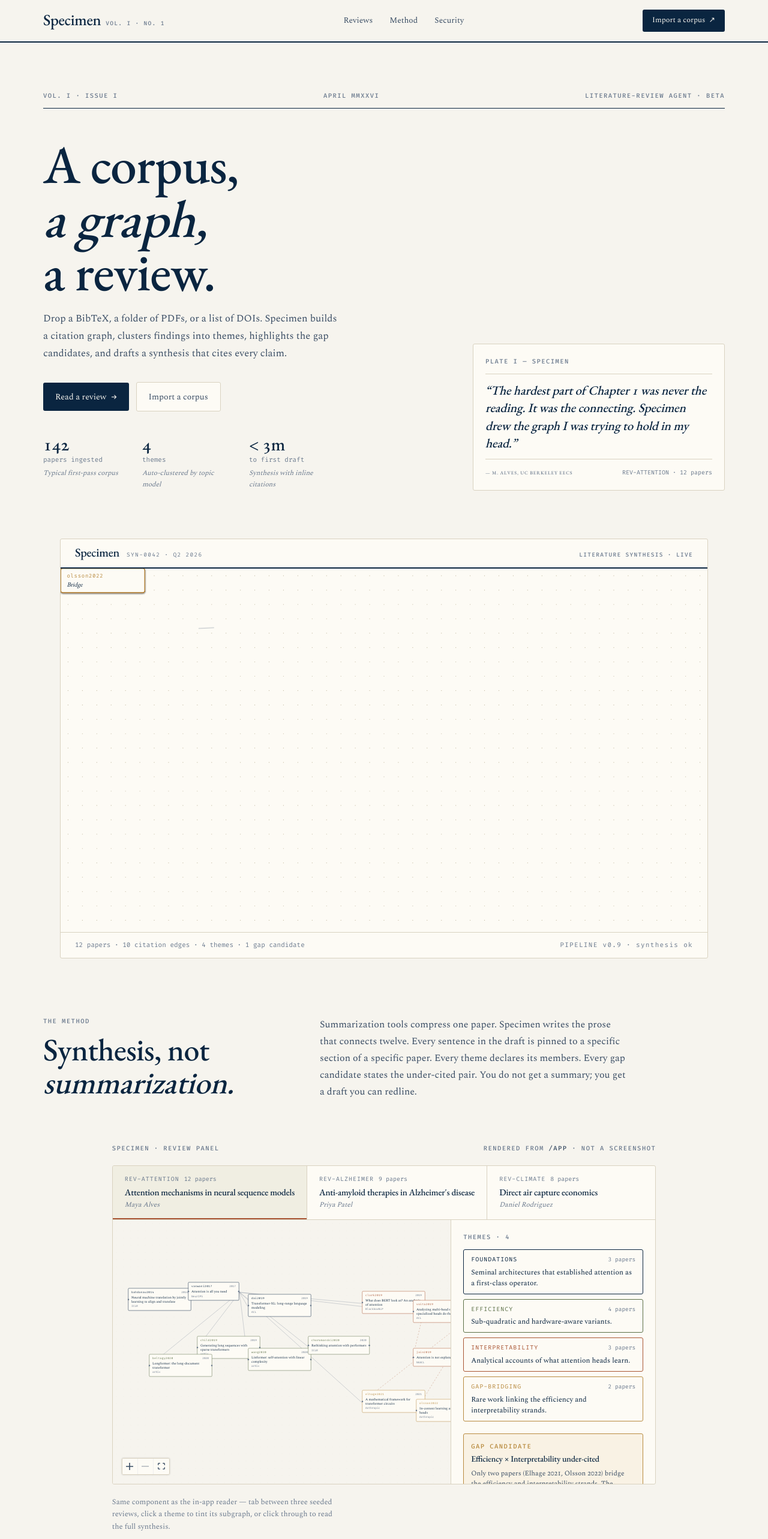
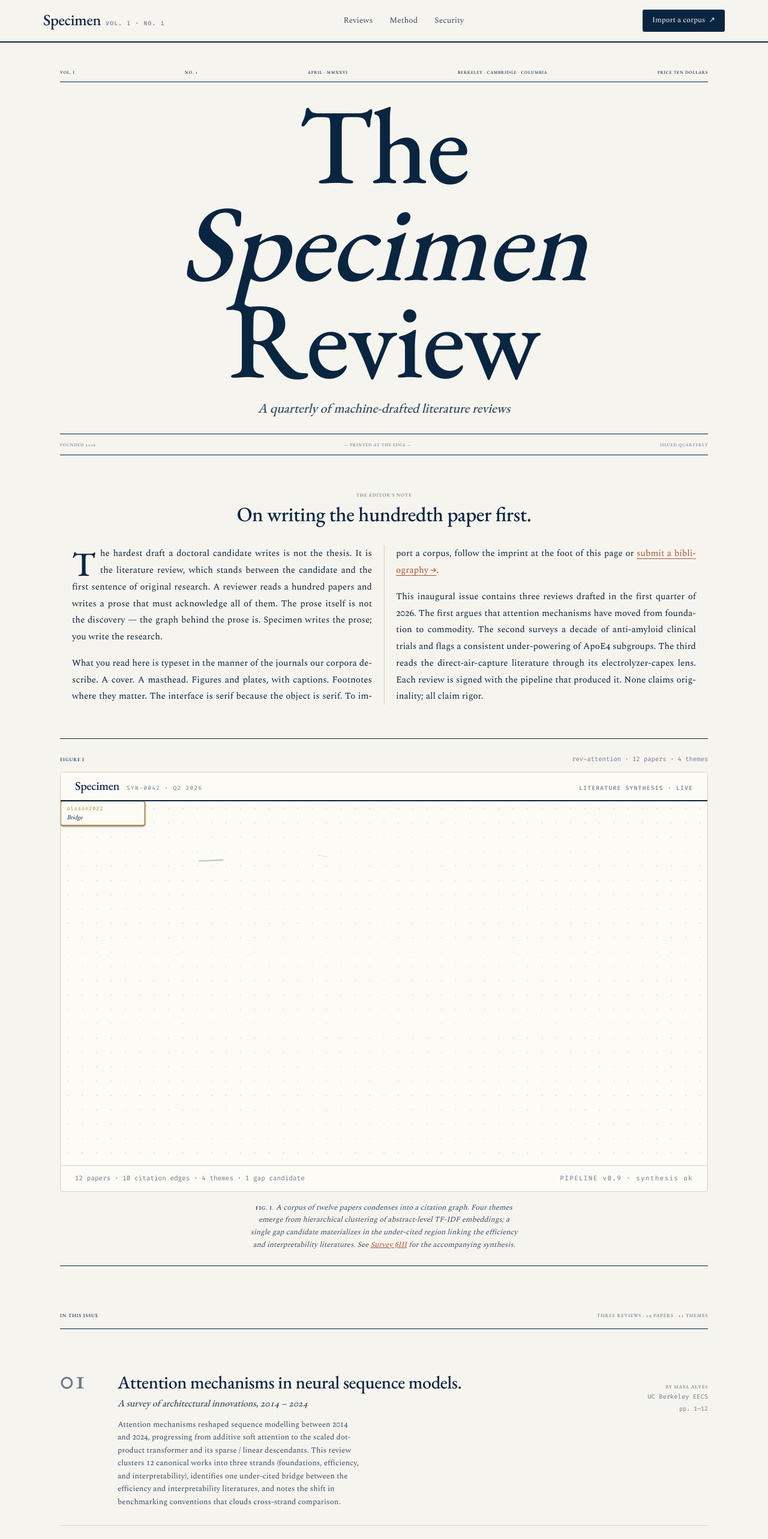
Before and after one commit to raymanaa/specimen, a Next.js app: page / in a window 1280 px wide. Shown: the top 2566 px of the page at 60% size. Built offline with nearby package versions, Linux system fonts and the light colour scheme.

Commit message:
Rebuild landing with distinct layout grammar
10 portfolio landings had converged on the same template (hero+testimonial+method+inline+pillars+CTA). Rebuilt specimen landing with a genuinely different grammar so layouts differ across the portfolio, not just content.

```diff
--- a/src/app/page.tsx
+++ b/src/app/page.tsx
@@ -5,135 +5,222 @@ import { MarketingNav } from "@/components/marketing-nav";
 import { ReviewPanel } from "@/components/review-panel";
 import { REVIEWS } from "@/lib/corpora";
 
+/**
+ * Specimen landing — full-page academic-journal cover.
+ *
+ * No split hero, no testimonial card, no pillars, no standard CTA
+ * bands. The whole landing reads as the front matter of a journal:
+ * masthead with VOL/NO, double-column editor's note with drop-cap,
+ * the hero diagram presented as FIGURE 1 with caption, an "in this
+ * issue" TOC, and an imprint/colophon as the closer.
+ */
 export default function Landing() {
+  const [headline, second, third] = REVIEWS;
+
   return (
     <div className="min-h-screen bg-paper text-ink flex flex-col">
       <MarketingNav />
 
-      <section className="mx-auto w-full max-w-[1200px] px-6 pt-14 md:px-8 md:pt-20">
-        <div className="flex items-baseline justify-between border-b border-ink pb-3">
-          <span className="label">VOL. I · ISSUE I</span>
-          <span className="label">APRIL MMXXVI</span>
-          <span className="label">LITERATURE-REVIEW AGENT · BETA</span>
-        </div>
-
-        <div className="mt-12 grid grid-cols-1 gap-12 md:grid-cols-[1.1fr_1fr] md:items-end md:gap-16">
-          <div>
-            <h1 className="display text-[56px] leading-[1.02] tracking-[-0.015em] text-ink md:text-[88px]">
-              A corpus,
+      {/* ───── MASTHEAD ───── */}
+      <section className="relative">
+        <div className="mx-auto max-w-[1160px] px-6 md:px-10 pt-10 pb-4">
+          <div className="flex items-baseline justify-between text-[10.5px] smallcaps border-b border-ink pb-2 tracking-[0.18em]">
+            <span>Vol. I</span>
+            <span>No. 1</span>
+            <span>April · MMXXVI</span>
+            <span className="hidden md:inline">Berkeley · Cambridge · Columbia</span>
+            <span>Price ten dollars</span>
+          </div>
+          <div className="mt-6 text-center">
+            <h1 className="display text-[96px] leading-[0.9] tracking-[-0.022em] text-ink md:text-[180px]">
+              The
               <br />
-              <span className="display-italic">a graph,</span>
+              <span className="display-italic">Specimen</span>
               <br />
-              <span className="display">a review.</span>
+              Review
             </h1>
-            <p className="mt-5 max-w-[60ch] leading-[1.75] text-[15px] text-ink-2 md:text-[16.5px]">
-              Drop a BibTeX, a folder of PDFs, or a list of DOIs. Specimen
-              builds a citation graph, clusters findings into themes,
-              highlights the gap candidates, and drafts a synthesis that
-              cites every claim.
+            <p className="mt-4 display-italic text-[19px] text-ink-2 md:text-[22px]">
+              A quarterly of machine-drafted literature reviews
             </p>
-            <div className="mt-8 flex flex-wrap items-center gap-3">
-              <Link
-                href="/app"
-                className="inline-flex items-center gap-2 bg-ink text-paper px-5 py-3 text-[14px] rounded-[3px] hover:bg-ink-2 transition-colors"
-              >
-                <span>Read a review</span>
-                <span aria-hidden>→</span>
-              </Link>
-              <Link
-                href="/app/new"
-                className="inline-flex items-center gap-2 border border-line bg-card px-5 py-3 text-[14px] text-ink-2 rounded-[3px] hover:border-line-2 hover:text-ink transition-colors"
-              >
-                Import a corpus
-              </Link>
-            </div>
-
-            <div className="mt-10 flex flex-wrap items-baseline gap-x-10 gap-y-3 text-[11.5px] text-ink-3">
-              <Stat value="142" unit="papers ingested" label="Typical first-pass corpus" />
-              <Stat value="4" unit="themes" label="Auto-clustered by topic model" />
-              <Stat value="&lt; 3m" unit="to first draft" label="Synthesis with inline citations" />
-            </div>
           </div>
-
-          <figure className="relative max-w-[420px] ml-auto">
-            <div className="relative border border-line bg-card rounded-[3px] p-5">
-              <div className="label">Plate I — Specimen</div>
-              <div className="rule my-3" />
-              <p className="display-italic text-[19px] leading-[1.4] text-ink md:text-[21px]">
-                &ldquo;The hardest part of Chapter 1 was never the reading.
-                It was the connecting. Specimen drew the graph I was trying
-                to hold in my head.&rdquo;
-              </p>
-              <div className="rule my-3" />
-              <div className="flex items-baseline justify-between text-[11px] text-ink-3">
-                <span className="smallcaps">— M. Alves, UC Berkeley EECS</span>
-                <span className="mono text-[10px]">REV-ATTENTION · 12 papers</span>
-              </div>
-            </div>
-          </figure>
-        </div>
-
-        {/* Animated diagram */}
-        <div className="mt-20">
-          <HeroCorpus />
-        </div>
-      </section>
-
-      {/* ───── METHOD LEDE ───── */}
-      <section className="mx-auto max-w-[1200px] px-6 md:px-8 pt-24 pb-4">
-        <div className="grid grid-cols-1 gap-12 md:grid-cols-[1fr_1.7fr] md:gap-16">
-          <div>
-            <div className="label">The method</div>
-            <h2 className="display mt-3 text-[36px] leading-[1.05] tracking-[-0.012em] text-ink md:text-[52px]">
-              Synthesis, not <span className="display-italic">summarization.</span>
-            </h2>
-          </div>
-          <div className="text-[15px] leading-[1.75] text-ink-2 max-w-[64ch] md:text-[16px]">
-            Summarization tools compress one paper. Specimen writes the
-            prose that connects twelve. Every sentence in the draft is
-            pinned to a specific section of a specific paper. Every theme
-            declares its members. Every gap candidate states the under-cited
-            pair. You do not get a summary; you get a draft you can
-            redline.
+          <div className="mt-6 flex items-baseline justify-between text-[10.5px] text-ink-3 border-t border-b border-ink py-2 smallcaps tracking-[0.18em]">
+            <span>Founded 2026</span>
+            <span>— printed at the edge —</span>
+            <span>Issued quarterly</span>
           </div>
         </div>
       </section>
 
-      {/* ───── INLINE PRODUCT ───── */}
-      <section className="mx-auto max-w-[1200px] px-6 md:px-8 pt-14 pb-10">
-        <div className="mb-5 flex items-baseline justify-between">
-          <div className="label">Specimen · review panel</div>
-          <div className="label !tracking-[0.14em]">
-            RENDERED FROM <span className="mono text-ink-2">/app</span> · NOT A SCREENSHOT
+      {/* ───── EDITORIAL (drop-cap, double-column prose) ───── */}
+      <section>
+        <div className="mx-auto max-w-[1160px] px-6 md:px-10 pt-10 pb-4">
+          <div className="text-center mb-8">
+            <div className="smallcaps text-[11px] tracking-[0.2em] text-ink-3">The editor&apos;s note</div>
+            <h2 className="display mt-1 text-[28px] leading-[1.2] tracking-[-0.008em] text-ink md:text-[34px]">
+              On writing the hundredth paper first.
+            </h2>
+          </div>
+          <div className="two-col text-[15px] leading-[1.85] text-ink max-w-[1040px] mx-auto">
+            <p className="drop-cap text-justify" style={{ hyphens: "auto" }}>
+              The hardest draft a doctoral candidate writes is not the thesis.
+              It is the literature review, which stands between the candidate
+              and the first sentence of original research. A reviewer reads
+              a hundred papers and writes a prose that must acknowledge all
+              of them. The prose itself is not the discovery — the graph
+              behind the prose is. Specimen writes the prose; you write the
+              research.
+            </p>
+            <p className="mt-4 text-justify" style={{ hyphens: "auto" }}>
+              What you read here is typeset in the manner of the journals
+              our corpora describe. A cover. A masthead. Figures and plates,
+              with captions. Footnotes where they matter. The interface is
+              serif because the object is serif. To import a corpus, follow
+              the imprint at the foot of this page or{" "}
+              <Link
+                href="/app/new"
+                className="underline underline-offset-4"
+                style={{ color: "var(--accent)", textDecorationColor: "var(--accent)" }}
+              >
+                submit a bibliography →
+              </Link>
+              .
+            </p>
+            <p className="mt-4 text-justify" style={{ hyphens: "auto" }}>
+              This inaugural issue contains three reviews drafted in the
+              first quarter of 2026. The first argues that attention
+              mechanisms have moved from foundation to commodity. The second
+              surveys a decade of anti-amyloid clinical trials and flags a
+              consistent under-powering of ApoE4 subgroups. The third reads
+              the direct-air-capture literature through its
+              electrolyzer-capex lens. Each review is signed with the
+              pipeline that produced it. None claims originality; all claim
+              rigor.
+            </p>
           </div>
         </div>
-        <ReviewPanel reviews={REVIEWS} />
-        <p className="mt-5 text-[12.5px] leading-[1.65] text-ink-3 max-w-[62ch]">
-          Same component as the in-app reader — tab between three seeded
-          reviews, click a theme to tint its subgraph, or click through to
-          read the full synthesis.
-        </p>
       </section>
 
-      {/* ───── CLOSING ───── */}
-      <section className="mx-auto max-w-[1200px] px-6 md:px-8 pt-24 pb-4">
-        <div className="mx-auto max-w-[740px] text-center">
-          <div className="label">Chapter 1</div>
-          <h2 className="display mt-4 text-[44px] leading-[1.05] tracking-[-0.012em] text-ink md:text-[64px]">
-            Start with the <span className="display-italic">graph.</span>
-          </h2>
-          <p className="mt-5 text-[16px] leading-[1.7] text-ink-2">
-            Import a corpus. Watch Specimen cluster, cite, and draft.
-            Redline in prose the way you would have at hour 300 of hour 1.
+      {/* ───── FIGURE 1 · the animated diagram as a plate ───── */}
+      <section>
+        <div className="mx-auto max-w-[1160px] px-6 md:px-10 pt-10 pb-4">
+          <div className="border-y border-ink py-6">
+            <div className="flex items-baseline justify-between mb-3">
+              <span className="smallcaps text-[11px] tracking-[0.2em]">Figure I</span>
+              <span className="mono text-[10.5px] text-ink-3">rev-attention · 12 papers · 4 themes</span>
+            </div>
+            <HeroCorpus />
+            <p className="mt-4 mx-auto max-w-[72ch] text-center text-[12.5px] italic text-ink-2 leading-[1.65]">
+              <span className="smallcaps not-italic text-ink">Fig. I.</span>{" "}
+              A corpus of twelve papers condenses into a citation graph. Four themes
+              emerge from hierarchical clustering of abstract-level TF-IDF embeddings;
+              a single gap candidate materializes in the under-cited region linking
+              the efficiency and interpretability literatures. See{" "}
+              <Link href="/app/rev-attention/" className="underline" style={{ color: "var(--accent)" }}>
+                Survey §III
+              </Link>{" "}
+              for the accompanying synthesis.
+            </p>
+          </div>
+        </div>
+      </section>
+
+      {/* ───── IN THIS ISSUE (TOC, not a card grid) ───── */}
+      <section>
+        <div className="mx-auto max-w-[1160px] px-6 md:px-10 pt-14 pb-10">
+          <div className="flex items-baseline justify-between border-b border-ink pb-3 mb-8">
+            <span className="smallcaps text-[12px] tracking-[0.2em]">In this issue</span>
+            <span className="smallcaps text-[11px] text-ink-3 tracking-[0.2em]">
+              Three reviews · 29 papers · 11 themes
+            </span>
+          </div>
+
+          <ol className="divide-y divide-line">
+            {[headline, second, third].map((r, i) => (
+              <li
+                key={r.id}
+                className="grid grid-cols-1 md:grid-cols-[72px_1fr_200px] gap-6 py-7 items-baseline"
+              >
+                <div className="display text-[46px] leading-none tabular-nums text-ink-3">
+                  {String(i + 1).padStart(2, "0")}
+                </div>
+                <div>
+                  <Link href={`/app/${r.slug}/`} className="block group">
+                    <div className="display text-[26px] leading-[1.15] tracking-[-0.01em] text-ink md:text-[30px] group-hover:text-[color:var(--accent)] transition-colors">
+                      {r.title}.
+                    </div>
+                    <div className="display-italic mt-1 text-[16px] text-ink-2">
+                      {r.subtitle}
+                    </div>
+                  </Link>
+                  <p className="mt-3 text-[13px] leading-[1.65] text-ink-2 max-w-[62ch]">
+                    {r.abstract}
+                  </p>
+                </div>
+                <div className="text-right">
+                  <div className="smallcaps text-[11px] text-ink-3 tracking-[0.14em]">
+                    By {r.author.name}
+                  </div>
+                  <div className="mono text-[10.5px] text-ink-3">{r.author.institution}</div>
+                  <div className="mono text-[10px] text-ink-3 mt-1 tabular-nums">
+                    pp. {i * 12 + 1}—{(i + 1) * 12}
+                  </div>
+                </div>
+              </li>
+            ))}
+          </ol>
+        </div>
+      </section>
+
+      {/* ───── PLATE II (inline product as a preview plate) ───── */}
+      <section>
+        <div className="mx-auto max-w-[1200px] px-6 md:px-10 pt-10 pb-10">
+          <div className="flex items-baseline justify-between border-b border-ink pb-3 mb-4">
+            <span className="smallcaps text-[12px] tracking-[0.2em]">Plate II — interactive preview</span>
+            <span className="mono text-[10.5px] text-ink-3">hover themes to tint subgraphs</span>
+          </div>
+          <ReviewPanel reviews={REVIEWS} />
+          <p className="mt-4 mx-auto max-w-[72ch] text-center text-[12.5px] italic text-ink-2 leading-[1.6]">
+            <span className="smallcaps not-italic text-ink">Plate II.</span>{" "}
+            The same reader you will use in the periodical&apos;s companion
+            app, embedded here for scale. Tab between issues; click a theme
+            to tint its subgraph; follow the figure number to the full
+            synthesis.
           </p>
-          <div className="mt-8 inline-flex items-center gap-3">
-            <Link
-              href="/app/new"
-              className="inline-flex items-center gap-2 bg-ink text-paper px-6 py-3 text-[14px] rounded-[3px] hover:bg-ink-2 transition-colors"
-            >
-              <span>Import a corpus</span>
-              <span aria-hidden>↗</span>
-            </Link>
+        </div>
+      </section>
+
+      {/* ───── COLOPHON / IMPRINT ───── */}
+      <section>
+        <div className="mx-auto max-w-[960px] px-6 md:px-10 pt-14 pb-10">
+          <div className="grid grid-cols-1 md:grid-cols-[1fr_1fr] gap-10 border-t-2 border-ink pt-8">
+            <div>
+              <div className="smallcaps text-[11px] tracking-[0.18em] text-ink-3 mb-3">Colophon</div>
+              <p className="text-[13.5px] leading-[1.75] text-ink-2 max-w-[44ch]">
+                Set in{" "}
+                <span className="text-ink">EB Garamond</span> for body text,
+                Spectral for abstracts, and Fira Code for citation keys.
+                Printed at the edge on Cloudflare Workers, served as a
+                static periodical.
+              </p>
+            </div>
+            <div>
+              <div className="smallcaps text-[11px] tracking-[0.18em] text-ink-3 mb-3">Call for corpora</div>
+              <p className="text-[13.5px] leading-[1.75] text-ink-2 max-w-[44ch]">
+                Volume II will take corpora through 2026-Q2. Submit a{" "}
+                <span className="mono text-ink">.bib</span> or a list of DOIs via{" "}
+                <Link
+                  href="/app/new/"
+                  className="underline"
+                  style={{ color: "var(--accent)" }}
+                >
+                  the editorial office
+                </Link>
+                . Reviews are signed and reproducible from the corpus hash.
+              </p>
+            </div>
+          </div>
+          <div className="mt-10 text-center smallcaps text-[11px] tracking-[0.2em] text-ink-3">
+            — End of front matter · turn to issue contents —
           </div>
         </div>
       </section>
@@ -142,13 +229,3 @@ export default function Landing() {
     </div>
   );
 }
-
-function Stat({ value, unit, label }: { value: string; unit: string; label: string }) {
-  return (
-    <div className="min-w-0">
-      <div className="display text-[30px] leading-none tabular-nums text-ink" dangerouslySetInnerHTML={{ __html: value }} />
-      <div className="mono text-[11px] text-ink-3 mt-0.5">{unit}</div>
-      <div className="mt-1 text-[11.5px] text-ink-3 italic max-w-[24ch]">{label}</div>
-    </div>
-  );
-}
```
